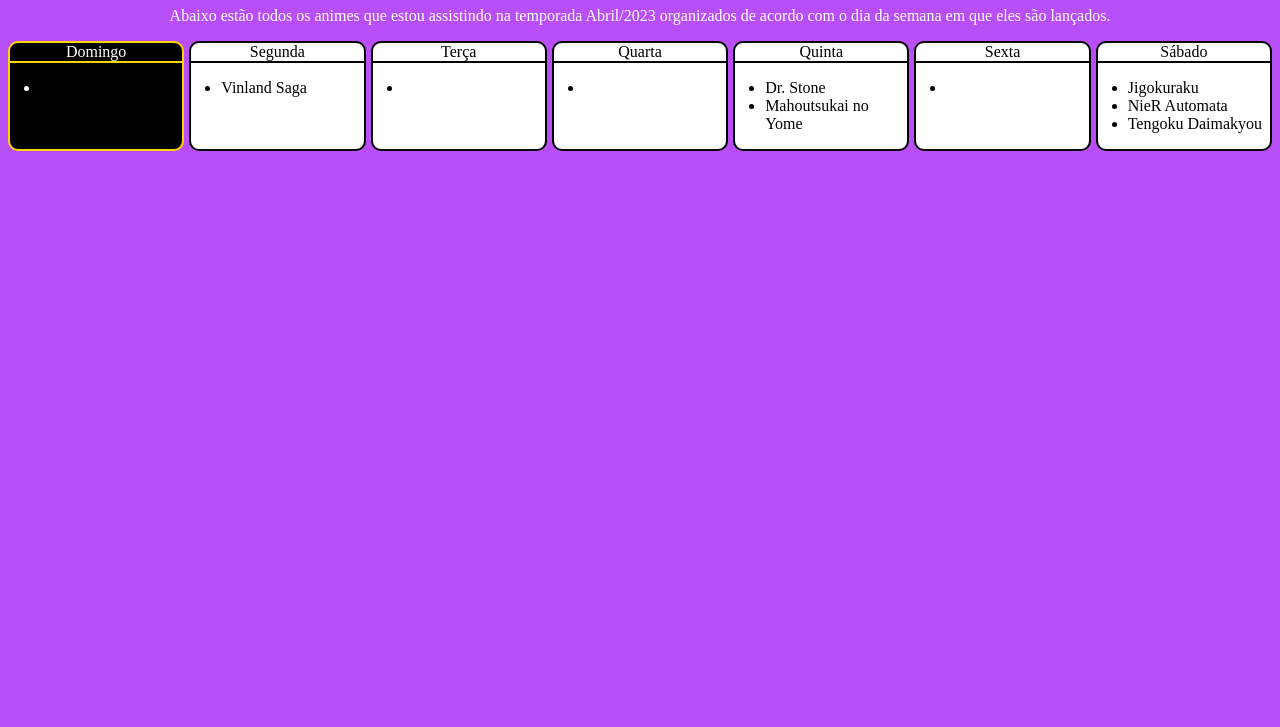
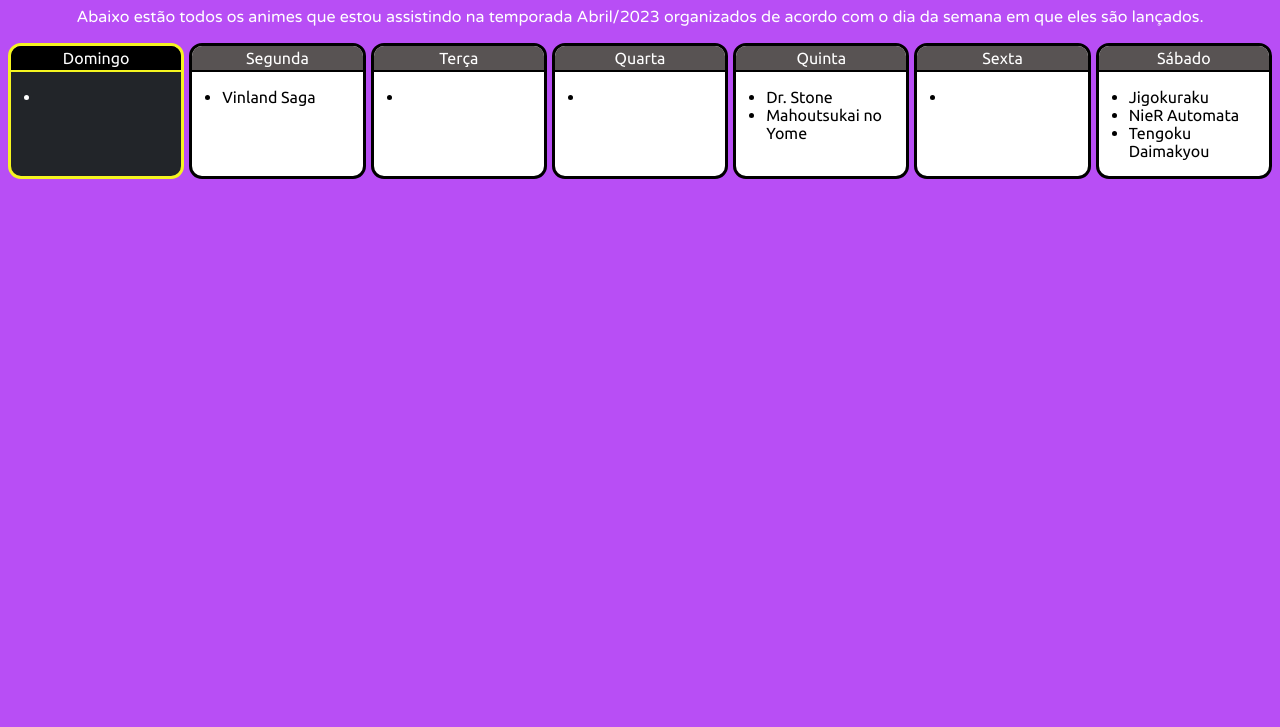
Before and after one commit to alysonfumagalli/calendario-anime, a plain HTML site: page index.html in a window 1280 px wide. Shown: the part 73-800 px from the top of the page. Drawn offline with Linux system fonts and the light colour scheme.

Commit message:
CSS e JavaScript
Adicionei uma fonte diferente para os textos e mudei algumas coisas na forma como os dias são exibidos com o código.

```diff
--- a/script.js
+++ b/script.js
@@ -7,8 +7,9 @@
 const dayName = ["sunday", "monday", "tuesday", "wednesday", "thursday", "friday", "saturday"];
 
 if (today === daysIndex[today]){
-    document.getElementById(days[today]).style.color = "white";
-    document.getElementById(days[today]).style.backgroundColor = "black";
-    document.getElementById(days[today]).style.borderColor = "gold";
-    document.getElementById(dayName[today]).style.borderColor = "gold";
+    document.getElementById(days[today]).style.color = "#fff";
+    document.getElementById(days[today]).style.backgroundColor = "#222529";
+    document.getElementById(dayName[today]).style.backgroundColor = "#000"
+    document.getElementById(days[today]).style.borderColor = "#f5f520";
+    document.getElementById(dayName[today]).style.borderColor = "#f5f520";
 }
--- a/styles.css
+++ b/styles.css
@@ -1,15 +1,20 @@
+@import url('https://fonts.googleapis.com/css2?family=Ubuntu:wght@300;400;500&family=Varela+Round&display=swap');
+
 body {
     background-color: #b84ef5;
 }
 
-h1 {
+h1, p {
     text-align: center;
     color: #fff;
 }
 
+h1, .item {
+    font-family: Ubuntu, Arial, Helvetica, sans-serif;
+}
+
 p {
-    color: #fff;
-    text-align: center;
+    font-family: "Varela Round", Arial, Helvetica, sans-serif;
 }
 
 .container {
@@ -21,15 +26,18 @@
 .item {
     background-color: #fff;
     color: #000;
-    border: 2px solid black;
-    border-radius: 10px;
+    border: 3px solid black;
+    border-radius: 13px;
 }
 
 .day {
  display: flex;
+ color: #fff;
+ background-color: #585353;
  border-bottom: 2px solid black;
  border-radius: 10px 10px 0 0;
  justify-content: center;
+ padding: 3px;
 }
 
 ul {
```
